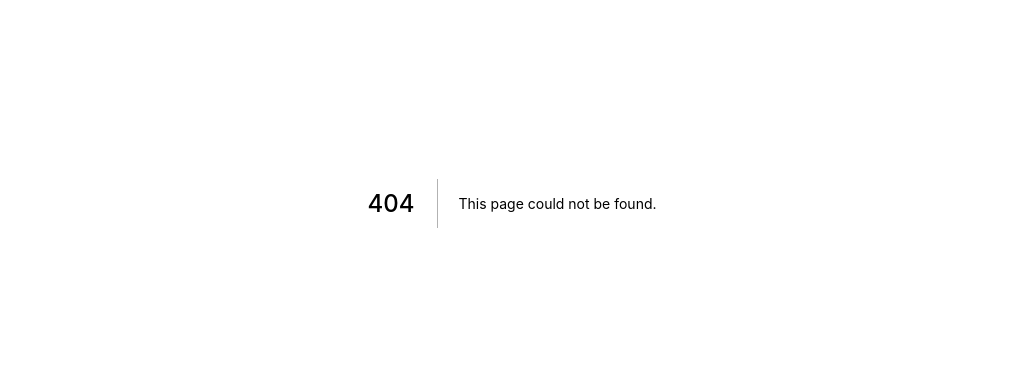
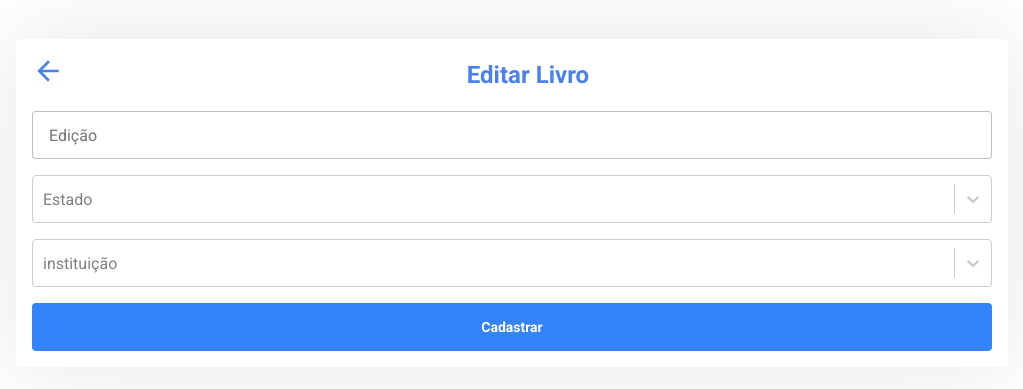
Before and after one commit to lucas6g/desafio-agenciabegin-frontend, a Next.js app: page /edit-book/1 in a window 1280 px wide. Before the commit this address had no page. Shown: the part 197-586 px from the top of the page, without its empty margins (128-1151 px from the left). Built offline with nearby package versions, Linux system fonts and the light colour scheme.

Commit message:
feat: finish edit-book page

```diff
--- a/src/components/BookCard/BookCard.tsx
+++ b/src/components/BookCard/BookCard.tsx
@@ -10,12 +10,14 @@ import {
 } from './BookCardStyles';
 
 import { MdDelete, MdEdit } from 'react-icons/md';
+import { useRouter } from 'next/router';
 
 type BookCardProps = {
   hasCardOptions?: boolean;
 };
 
 export function BookCard({ hasCardOptions = false }: BookCardProps) {
+  const router = useRouter();
   return (
     <Container>
       <BookImageBox>
@@ -27,7 +29,7 @@ export function BookCard({ hasCardOptions = false }: BookCardProps) {
       </BookInfoBox>
       {hasCardOptions && (
         <CardOptions>
-          <CardOptionsButton>
+          <CardOptionsButton onClick={() => router.push('/edit-book/id')}>
             <MdEdit />
           </CardOptionsButton>
           <CardOptionsButton>
--- /dev/null
+++ b/src/pages/edit-book/[bookId].tsx
@@ -0,0 +1,142 @@
+import type { NextPage } from 'next';
+
+import { Button } from '../../components/Button/Button';
+import { Controller, FieldValues } from 'react-hook-form';
+import { Input } from '../../components/Input/Input';
+import {
+  BackToProfile,
+  Container,
+  Form,
+  Title,
+  FormHeader,
+  ErrorBox,
+  StyledSelect
+} from '../../styles/pages/EditBookStyles';
+import { MdArrowBack } from 'react-icons/md';
+
+import * as yup from 'yup';
+import { yupResolver } from '@hookform/resolvers/yup';
+import { useForm } from 'react-hook-form';
+import NextLink from 'next/link';
+
+const createUserFormSchema = yup.object().shape({
+  edition: yup.string().required('Edição Obrigatoria'),
+  conditions: yup
+    .object()
+    .shape({
+      label: yup.string().required(),
+      value: yup.string().required()
+    })
+    .required('Estado obrigátorio')
+    .nullable(),
+  institution: yup
+    .object()
+    .shape({
+      label: yup.string().required(),
+      value: yup.string().required()
+    })
+    .required('Instituição obrigátoria')
+    .nullable()
+});
+
+const EditBook: NextPage = () => {
+  const {
+    register,
+    handleSubmit,
+    control,
+    formState: { errors }
+  } = useForm<FieldValues>({
+    resolver: yupResolver(createUserFormSchema)
+  });
+
+  const handleSignUp = (data: FieldValues) => console.log(data);
+  return (
+    <Container>
+      <Form onSubmit={handleSubmit(handleSignUp)}>
+        <FormHeader>
+          <NextLink href="/profile">
+            <BackToProfile>
+              <MdArrowBack />
+            </BackToProfile>
+          </NextLink>
+          <Title>Editar Livro</Title>
+          <div></div>
+        </FormHeader>
+        <Input
+          register={register}
+          error={errors.edition}
+          name="edition"
+          type="number"
+          placeholder="Edição"
+        />
+        <ErrorBox>
+          <Controller
+            name="conditions"
+            render={({ field }) => (
+              <StyledSelect
+                styles={{
+                  control: (styles) => ({
+                    ...styles,
+                    height: 48,
+                    border: errors.conditions ? '2px solid red' : ''
+                  }),
+                  option: (provided) => ({
+                    ...provided,
+                    '&:hover': {
+                      cursor: 'pointer'
+                    }
+                  })
+                }}
+                {...field}
+                options={[
+                  { value: 'usado', label: 'Usado' },
+                  { value: 'novo', label: 'Novo' },
+                  { value: 'danificado', label: 'Danificado' }
+                ]}
+                placeholder="Estado"
+              />
+            )}
+            control={control}
+            defaultValue=""
+          />
+          {!!errors.conditions && <span>{errors.conditions.message}</span>}
+        </ErrorBox>
+        <ErrorBox>
+          <Controller
+            name="institution"
+            render={({ field }) => (
+              <StyledSelect
+                styles={{
+                  control: (styles) => ({
+                    ...styles,
+                    height: 48,
+                    border: errors.institution ? '2px solid red' : ''
+                  }),
+                  option: (provided) => ({
+                    ...provided,
+                    '&:hover': {
+                      cursor: 'pointer'
+                    }
+                  })
+                }}
+                {...field}
+                options={[
+                  { value: 'usado', label: 'Usado' },
+                  { value: 'novo', label: 'Novo' },
+                  { value: 'danificado', label: 'Danificado' }
+                ]}
+                placeholder="instituição"
+              />
+            )}
+            control={control}
+            defaultValue=""
+          />
+          {!!errors.institution && <span>{errors.institution.message}</span>}
+        </ErrorBox>
+
+        <Button>Cadastrar</Button>
+      </Form>
+    </Container>
+  );
+};
+export default EditBook;
--- /dev/null
+++ b/src/styles/pages/EditBookStyles.ts
@@ -0,0 +1,78 @@
+import styled from 'styled-components';
+import Select from 'react-select';
+
+export const Container = styled.div`
+  display: flex;
+  justify-content: center;
+  align-items: center;
+  height: 100vh;
+`;
+export const FormHeader = styled.div`
+  width: 100%;
+  display: flex;
+  justify-content: space-between;
+  align-items: center;
+`;
+
+export const InputRow = styled.div`
+  display: flex;
+  align-items: center;
+  flex-direction: column;
+  width: 100%;
+  gap: 16px;
+
+  @media (min-width: 768px) {
+    flex-direction: row;
+
+    gap: 8px;
+  }
+`;
+export const ErrorBox = styled.div`
+  display: flex;
+  flex-direction: column;
+  width: 100%;
+
+  span {
+    font-size: 14px;
+    color: red;
+  }
+`;
+export const StyledSelect = styled(Select)`
+  width: 100%;
+`;
+
+export const BackToProfile = styled.a`
+  text-decoration: none;
+  font-size: 32px;
+  color: ${({ theme }) => theme.colors.blue};
+  cursor: pointer;
+`;
+
+export const Title = styled.h1`
+  color: ${({ theme }) => theme.colors.blue};
+  font-size: 24px;
+`;
+
+export const Form = styled.form`
+  display: flex;
+  align-items: center;
+  flex-direction: column;
+  gap: 24px;
+
+  border-radius: 4px;
+  max-width: 992px;
+  width: 100%;
+  padding: 16px;
+
+  height: auto;
+  padding-bottom: 16px;
+
+  @media (min-width: 768px) {
+    box-shadow: 0px 0px 100px rgba(0, 0, 0, 0.1);
+    gap: 16px;
+  }
+
+  button {
+    margin-top: auto;
+  }
+`;
```
